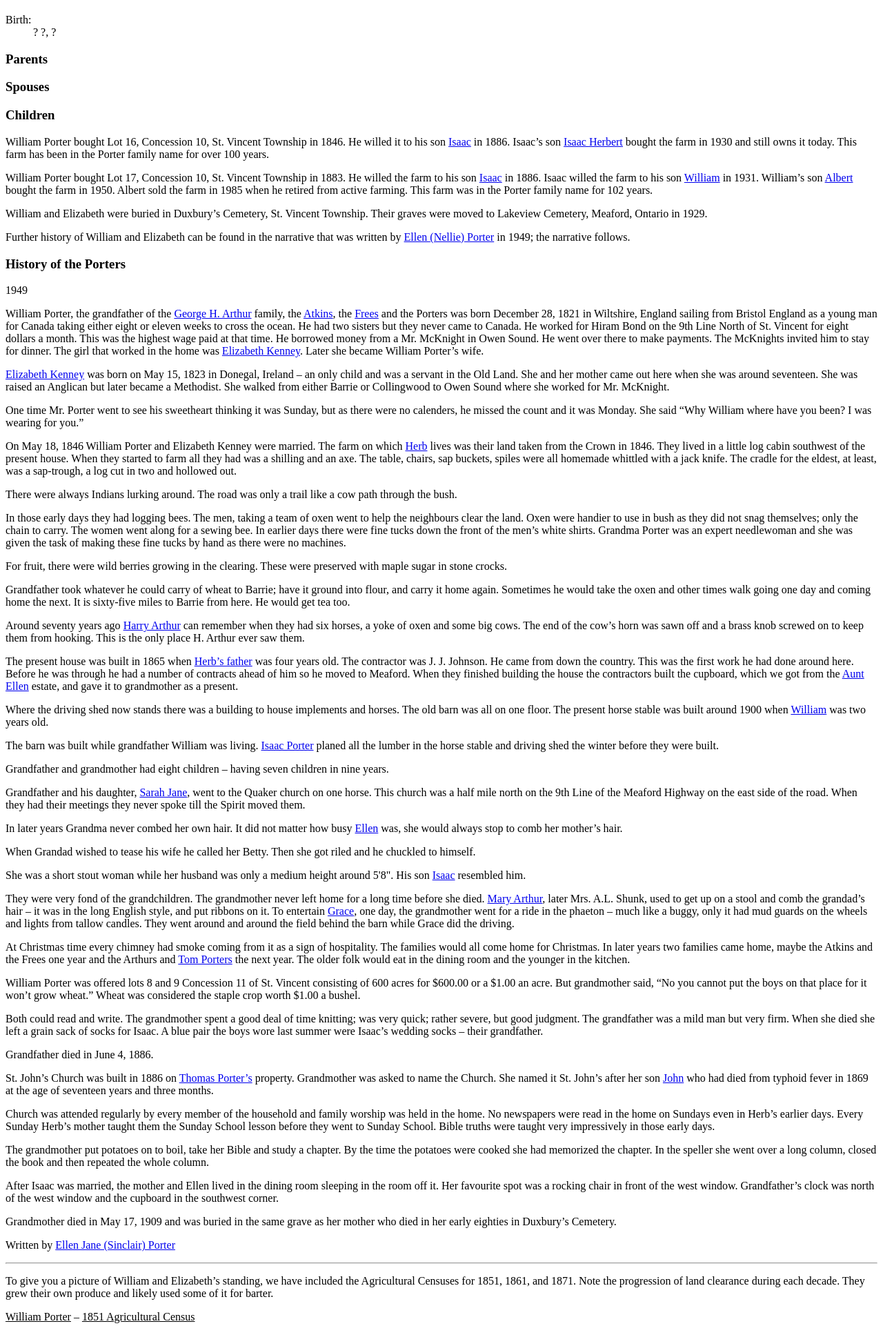
After one commit to jeff-hughes/portertree, a Flask app: template app/app/templates/extended/person1.html in a window 1280 px wide. The commit adds this page. Shown: the top 1922 px of the page at 69% size. Run offline with Flask 2, Linux system fonts and the light colour scheme; the template is opened without the code that fills it, so the values that code supplies are empty.

Commit message:
Add first few extended entries

```diff
--- a/app/app/main.py
+++ b/app/app/main.py
@@ -150,7 +150,12 @@ def person_page(pid):
     data["children"] = sorted(data["children"],
         key=lambda k: k["birth_order"] if "birth_order" in k else 1000000)
 
-    return render_template("person.html", data=data)
+    # special cases with extended notes about the early family members
+    extended = ["1", "1.1", "1.2", "1.3"]
+    if data["focus"]["id"] in extended:
+        return render_template(f"extended/person{data['focus']['id']}.html", data=data)
+    else:
+        return render_template("person.html", data=data)
 
 
 # Helper functions
@@ -229,7 +234,7 @@ def create_life_span(record):
 
     if is_attr(record, "death_year"):
         string += f" - {record['death_year']})"
-    elif is_attr(record, "birth_year") and int(record["birth_year"]) >= (2019-100):
+    elif is_attr(record, "birth_year") and record["birth_year"].isnumeric() and int(record["birth_year"]) >= (2019-100):
         string += " - present)"
         # assume the best if someone is less than 100 years old :)
     else:
--- /dev/null
+++ b/app/app/templates/base.html
@@ -0,0 +1,9 @@
+<!DOCTYPE html>
+<html lang="en">
+    <head>
+        <title>Porter Family Tree | {% block title %}{% endblock %}</title>
+    </head>
+    <body>
+        <div id="main_content">{% block content %}{% endblock %}</div>
+    </body>
+</html>
--- /dev/null
+++ b/app/app/templates/extended/person1.html
@@ -0,0 +1,159 @@
+{% extends "person.html" %}
+
+{% block content %}
+    {{ super() }}
+
+    <p>William Porter bought Lot 16, Concession 10, St. Vincent Township in 1846. He willed it to his son <a href="{{ url_for('person_page', pid='1.8') }}">Isaac</a> in 1886. Isaac&rsquo;s son <a href="{{ url_for('person_page', pid='1.8.5') }}">Isaac <u>Herbert</u></a> bought the farm in 1930 and still owns it today. This farm has been in the Porter family name for over 100 years.</p>
+
+    <p>William Porter bought Lot 17, Concession 10, St. Vincent Township in 1883. He willed the farm to his son <a href="{{ url_for('person_page', pid='1.8') }}">Isaac</a> in 1886. Isaac willed the farm to his son <a href="{{ url_for('person_page', pid='1.8.2') }}">William</a> in 1931. William&rsquo;s son <a href="{{ url_for('person_page', pid='1.8.2.1') }}">Albert</a> bought the farm in 1950. Albert sold the farm in 1985 when he retired from active farming. This farm was in the Porter family name for 102 years.</p>
+
+    <p>William and Elizabeth were buried in Duxbury&rsquo;s Cemetery, St. Vincent Township. Their graves were moved to Lakeview Cemetery, Meaford, Ontario in 1929.</p>
+
+    <p>Further history of William and Elizabeth can be found in the narrative that was written by <a href="{{ url_for('person_page', pid='1.8.5a') }}">Ellen (Nellie) Porter</a> in 1949; the narrative follows.</p>
+
+    <h3>History of the Porters</h3>
+    <p>1949</p>
+
+    <p>William Porter, the grandfather of the <a href="{{ url_for('person_page', pid='1.3a') }}">George H. Arthur</a> family, the <a href="{{ url_for('person_page', pid='1.5') }}">Atkins</a>, the <a href="{{ url_for('person_page', pid='1.6') }}">Frees</a> and the Porters was born December 28, 1821 in Wiltshire, England sailing from Bristol England as a young man for Canada taking either eight or eleven weeks to cross the ocean. He had two sisters but they never came to Canada. He worked for Hiram Bond on the 9th Line North of St. Vincent for eight dollars a month. This was the highest wage paid at that time. He borrowed money from a Mr. McKnight in Owen Sound. He went over there to make payments. The McKnights invited him to stay for dinner. The girl that worked in the home was <a href="{{ url_for('person_page', pid='1a') }}">Elizabeth Kenney</a>. Later she became William Porter&rsquo;s wife.</p>
+
+    <p><a href="{{ url_for('person_page', pid='1a') }}">Elizabeth Kenney</a> was born on May 15, 1823 in Donegal, Ireland &ndash; an only child and was a servant in the Old Land. She and her mother came out here when she was around seventeen. She was raised an Anglican but later became a Methodist. She walked from either Barrie or Collingwood to Owen Sound where she worked for Mr. McKnight.</p>
+
+    <p>One time Mr. Porter went to see his sweetheart thinking it was Sunday, but as there were no calenders, he missed the count and it was Monday. She said &ldquo;Why William where have you been? I was wearing for you.&rdquo;</p>
+
+    <p>On May 18, 1846 William Porter and Elizabeth Kenney were married. The farm on which <a href="{{ url_for('person_page', pid='1.8.5') }}">Herb</a> lives was their land taken from the Crown in 1846. They lived in a little log cabin southwest of the present house. When they started to farm all they had was a shilling and an axe. The table, chairs, sap buckets, spiles were all homemade whittled with a jack knife. The cradle for the eldest, at least, was a sap-trough, a log cut in two and hollowed out.</p>
+
+    <p>There were always Indians lurking around. The road was only a trail like a cow path through the bush.</p>
+
+    <p>In those early days they had logging bees. The men, taking a team of oxen went to help the neighbours clear the land. Oxen were handier to use in bush as they did not snag themselves; only the chain to carry. The women went along for a sewing bee. In earlier days there were fine tucks down the front of the men&rsquo;s white shirts. Grandma Porter was an expert needlewoman and she was given the task of making these fine tucks by hand as there were no machines.</p>
+
+    <p>For fruit, there were wild berries growing in the clearing. These were preserved with maple sugar in stone crocks.</p>
+
+    <p>Grandfather took whatever he could carry of wheat to Barrie; have it ground into flour, and carry it home again. Sometimes he would take the oxen and other times walk going one day and coming home the next. It is sixty-five miles to Barrie from here. He would get tea too.</p>
+
+    <p>Around seventy years ago <a href="{{ url_for('person_page', pid='1.3.2') }}">Harry Arthur</a> can remember when they had six horses, a yoke of oxen and some big cows. The end of the cow&rsquo;s horn was sawn off and a brass knob screwed on to keep them from hooking. This is the only place H. Arthur ever saw them.</p>
+
+    <p>The present house was built in 1865 when <a href="{{ url_for('person_page', pid='1.8') }}">Herb&rsquo;s father</a> was four years old. The contractor was J. J. Johnson. He came from down the country. This was the first work he had done around here. Before he was through he had a number of contracts ahead of him so he moved to Meaford. When they finished building the house the contractors built the cupboard, which we got from the <a href="{{ url_for('person_page', pid='1.7') }}">Aunt Ellen</a> estate, and gave it to grandmother as a present.</p>
+
+    <p>Where the driving shed now stands there was a building to house implements and horses. The old barn was all on one floor. The present horse stable was built around 1900 when <a href="{{ url_for('person_page', pid='1.8.2') }}">William</a> was two years old.</p>
+
+    <p>The barn was built while grandfather William was living. <a href="{{ url_for('person_page', pid='1.8') }}">Isaac Porter</a> planed all the lumber in the horse stable and driving shed the winter before they were built.</p>
+
+    <p>Grandfather and grandmother had eight children &ndash; having seven children in nine years.</p>
+
+    <p>Grandfather and his daughter, <a href="{{ url_for('person_page', pid='1.3') }}">Sarah Jane</a>, went to the Quaker church on one horse. This church was a half mile north on the 9th Line of the Meaford Highway on the east side of the road. When they had their meetings they never spoke till the Spirit moved them.</p>
+
+    <p>In later years Grandma never combed her own hair. It did not matter how busy <a href="{{ url_for('person_page', pid='1.7') }}">Ellen</a> was, she would always stop to comb her mother&rsquo;s hair.</p>
+
+    <p>When Grandad wished to tease his wife he called her Betty. Then she got riled and he chuckled to himself.</p>
+
+    <p>She was a short stout woman while her husband was only a medium height around 5'8". His son <a href="{{ url_for('person_page', pid='1.8') }}">Isaac</a> resembled him.</p>
+
+    <p>They were very fond of the grandchildren. The grandmother never left home for a long time before she died. <a href="{{ url_for('person_page', pid='1.3.3') }}">Mary Arthur</a>, later Mrs. A.L. Shunk, used to get up on a stool and comb the grandad&rsquo;s hair &ndash; it was in the long English style, and put ribbons on it. To entertain <a href="{{ url_for('person_page', pid='1.8.1') }}">Grace</a>, one day, the grandmother went for a ride in the phaeton &ndash; much like a buggy, only it had mud guards on the wheels and lights from tallow candles. They went around and around the field behind the barn while Grace did the driving.</p>
+
+    <p>At Christmas time every chimney had smoke coming from it as a sign of hospitality. The families would all come home for Christmas. In later years two families came home, maybe the Atkins and the Frees one year and the Arthurs and <a href="{{ url_for('person_page', pid='1.2') }}">Tom Porters</a> the next year. The older folk would eat in the dining room and the younger in the kitchen.</p>
+
+    <p>William Porter was offered lots 8 and 9 Concession 11 of St. Vincent consisting of 600 acres for $600.00 or a $1.00 an acre. But grandmother said, &ldquo;No you cannot put the boys on that place for it won&rsquo;t grow wheat.&rdquo; Wheat was considered the staple crop worth $1.00 a bushel.</p>
+
+    <p>Both could read and write. The grandmother spent a good deal of time knitting; was very quick; rather severe, but good judgment. The grandfather was a mild man but very firm. When she died she left a grain sack of socks for Isaac. A blue pair the boys wore last summer were Isaac&rsquo;s wedding socks &ndash; their grandfather.</p>
+
+    <p>Grandfather died in June 4, 1886.</p>
+
+    <p>St. John&rsquo;s Church was built in 1886 on <a href="{{ url_for('person_page', pid='1.2') }}">Thomas Porter&rsquo;s</a> property. Grandmother was asked to name the Church. She named it St. John&rsquo;s after her son <a href="{{ url_for('person_page', pid='1.4') }}">John</a> who had died from typhoid fever in 1869 at the age of seventeen years and three months.</p>
+
+    <p>Church was attended regularly by every member of the household and family worship was held in the home. No newspapers were read in the home on Sundays even in Herb&rsquo;s earlier days. Every Sunday Herb&rsquo;s mother taught them the Sunday School lesson before they went to Sunday School. Bible truths were taught very impressively in those early days.</p>
+
+    <p>The grandmother put potatoes on to boil, take her Bible and study a chapter. By the time the potatoes were cooked she had memorized the chapter. In the speller she went over a long column, closed the book and then repeated the whole column.</p>
+
+    <p>After Isaac was married, the mother and Ellen lived in the dining room sleeping in the room off it. Her favourite spot was a rocking chair in front of the west window. Grandfather&rsquo;s clock was north of the west window and the cupboard in the southwest corner.</p>
+
+    <p>Grandmother died in May 17, 1909 and was buried in the same grave as her mother who died in her early eighties in Duxbury&rsquo;s Cemetery.</p>
+
+    <p>Written by <a href="{{ url_for('person_page', pid='1.8.5a') }}">Ellen Jane (Sinclair) Porter</a></p>
+
+    <hr />
+
+    <p>To give you a picture of William and Elizabeth&rsquo;s standing, we have included the Agricultural Censuses for 1851, 1861, and 1871. Note the progression of land clearance during each decade. They grew their own produce and likely used some of it for barter.</p>
+
+    <p><u>William Porter</u> &ndash; <u>1851 Agricultural Census</u></p>
+
+    <p><u>Concession 10, lot 16, St. Vincent Township</u>, 90 acres</p>
+    <ul>
+        <li>25 acres under cultivation</li>
+        <li>23 under crops</li>
+        <li>2 under pasture</li>
+        <li>65 under wood or wild</li>
+        <li>6 acres wheat = 100 bushels</li>
+        <li>3 acres peas = 40 bushels</li>
+        <li>1 acre oats = 25 bushels</li>
+        <li>1-1/4 acre potatoes = 150 bushels</li>
+        <li>1 acre turnips = 100 bushels</li>
+        <li>5 acres clover or timothy or other grass seed</li>
+        <li>10 acres hay</li>
+        <li>21 pounds wool</li>
+        <li>218 pounds maple sugar</li>
+        <li>5 yards frilled cloth</li>
+        <li>28 yards flannel</li>
+        <li>3 bulls, oxen or steers</li>
+        <li>2 milch cows</li>
+        <li>7 calves or heifers</li>
+        <li>7 sheep</li>
+        <li>3 pigs</li>
+        <li>200 pounds butter*</li>
+        <li>6 cwts. pork</li>
+    </ul>
+
+    <p>Notes from census &ndash; Owing to the wet season, the pea, Indian corn and potato crops are generally bad, almost a total failure. In many instances, squirrels and birds destroyed the crops, especially in small clearings. The land in most parts of the township is well watered by creeks and living springs. Many of these * may appear incorrect but the reason is they milked more cows in summer than they have to give in at this time. Census Taker.</p>
+
+    <p><u>William Porter</u> &ndash; <u>1861 Agricultural Census</u></p>
+    <ul>
+        <li>50 acres under cultivation</li>
+        <li>40 acres crops in 1860</li>
+        <li>10 acres pasture</li>
+        <li>40 wood or wild</li>
+        <li>$2500 cash value of farm</li>
+        <li>$125 cash value of implements</li>
+        <li>1 acre fall wheat = 28 bushels</li>
+        <li>15 acres spring wheat = 400 bushels</li>
+        <li>4 acres peas = 100 bushels</li>
+        <li>1-1/4 acres oats = 40 bushels</li>
+        <li>4 acres Indian corn = 10 bushels</li>
+        <li>1&amp;1/2 acres potatoes = 400 bushels</li>
+        <li>1 acre turnips = 300 bushels</li>
+        <li>12 tons hay</li>
+        <li>10 acres clover seed, timothy or other grass seed</li>
+    </ul>
+
+    <p><u>William Porter</u> &ndash; <u>1871 Agricultural Census</u>
+    195 acres owned, 2 houses, 3 barns and stables, 2 carriages and sleighs, 6 cars, waggons and sleds, 3 ploughs and cultivators, 2 fanning mills</p>
+
+    <p><u>Lot 16, Concession 10</u> &ndash; 95 acres occupied</p>
+    <ul>
+        <li>75 acres improved</li>
+        <li>12 acres pasture</li>
+        <li>1 acre garden and orchard</li>
+        <li>8 acres wheat = 90 bushels spring wheat</li>
+        <li>              = 15 b. fall wheat</li>
+        <li>180 bushels barley</li>
+        <li>200 bushels oats</li>
+        <li>100 bushels peas</li>
+        <li>10 bushels corn</li>
+        <li>1/4 acre potatoes = 130 bushels potatoes</li>
+        <li>150 bushels turnips</li>
+        <li>40 bushels carrots, other roots</li>
+        <li>70 lb. wool</li>
+        <li>20 cords firewood</li>
+        <li>20 acres hay = 15 tons</li>
+        <li>31 bushels grass, clover seed</li>
+        <li>5 bushels apples</li>
+        <li>5 bushels pears, plums and other fruits</li>
+        <li>280 lb. maple sugar</li>
+        <li>3 horses over 3 years</li>
+        <li>2 working oxen</li>
+        <li>5 milch cows</li>
+        <li>10 other horned cattle</li>
+        <li>15 sheep</li>
+        <li>16 swine</li>
+        <li>400 lb. butter</li>
+        <li>60 lb. homemade cheese</li>
+    </ul>
+{% endblock %}
--- a/app/app/templates/person.html
+++ b/app/app/templates/person.html
@@ -1,8 +1,8 @@
-<html>
-    <head>
-        <title>Porter Family Tree</title>
-    </head>
-    <body>
+{% extends "base.html" %}
+
+{% block title %}{{ data.focus.display_name | safe }}{% endblock %}
+
+{% block content %}
     <h2>{{ data.focus.display_name | safe }} {{ data.focus.life_span }}</h2>
     <dl>
         <dt>Birth: </dt><dd>{{ data.focus.birth_month or '?' }} {{ data.focus.birth_day or '?' }}, {{ data.focus.birth_year or '?' }}{% if data.focus.birth_place %}; {{ data.focus.birth_place }}{% endif %}</dd>
@@ -37,5 +37,4 @@
             {% endfor %}
         </ul>
     {% endif %}
-    </body>
-</html>
+{% endblock %}
```
Also changed, not shown: app/app/templates/adv_search.html (+6 -7 lines), app/app/templates/extended/person1.1.html (added, +42 -0 lines), app/app/templates/extended/person1.2.html (added, +22 -0 lines), app/app/templates/extended/person1.3.html (added, +89 -0 lines), app/app/templates/search_results.html (+6 -7 lines). Lines whose indentation alone changed are shown as unchanged.
